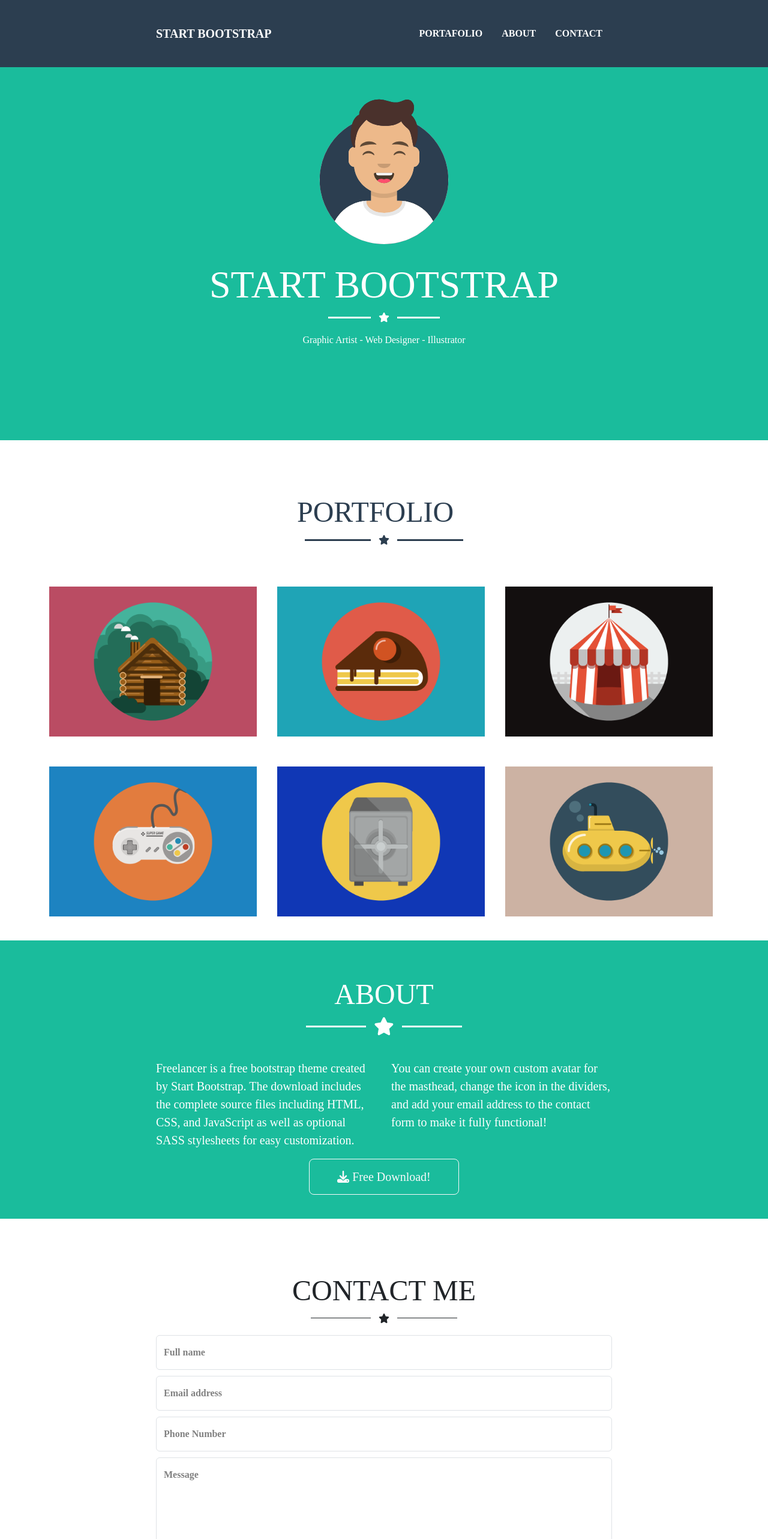
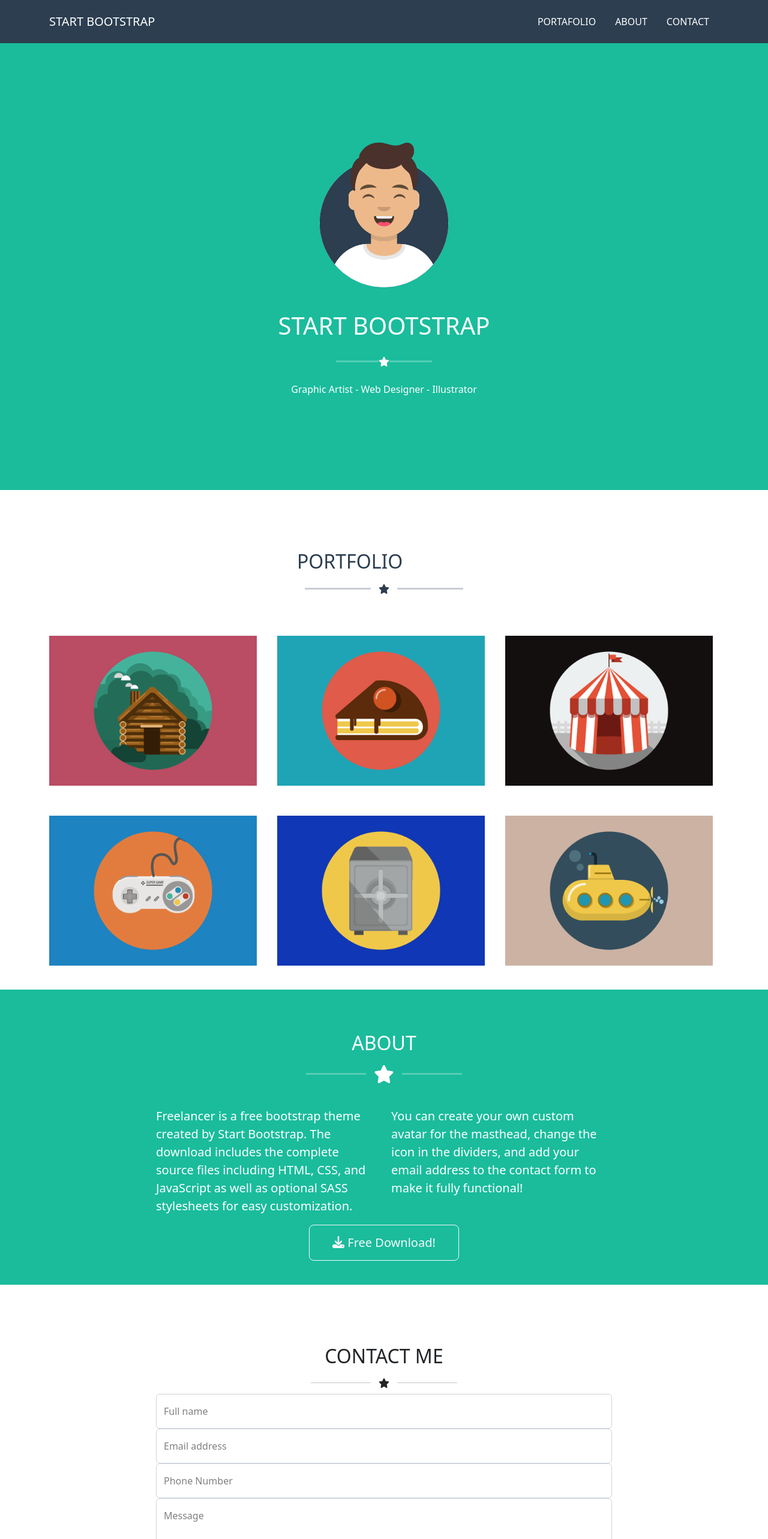
Before and after one commit to fass28/landing-cv, a React (Vite) app: page / in a window 1280 px wide. Shown: the top 2566 px of the page at 60% size. Built offline with nearby package versions, Linux system fonts and the light colour scheme.

Commit message:
adding react-bootstrap

```diff
--- a/index.html
+++ b/index.html
@@ -4,13 +4,6 @@
     <meta charset="UTF-8" />
     <link rel="icon" type="image/svg+xml" href="/vite.svg" />
     <meta name="viewport" content="width=device-width, initial-scale=1.0" />
-    <script src="https://code.jquery.com/jquery-2.1.3.min.js"></script>
-    <script src="https://cdn.jsdelivr.net/npm/bootstrap@4.6.2/dist/js/bootstrap.bundle.min.js" integrity="sha384-Fy6S3B9q64WdZWQUiU+q4/2Lc9npb8tCaSX9FK7E8HnRr0Jz8D6OP9dO5Vg3Q9ct" crossorigin="anonymous"></script>
-    <link rel="stylesheet" href="https://cdn.jsdelivr.net/npm/bootstrap@5.3.0-alpha1/dist/css/bootstrap.min.css">
-    <link
-    rel="stylesheet"
-    href="https://cdnjs.cloudflare.com/ajax/libs/animate.css/4.1.1/animate.min.css"/>
-    <link rel="stylesheet" href="https://use.fontawesome.com/releases/v5.15.4/css/all.css" integrity="sha384-DyZ88mC6Up2uqS4h/KRgHuoeGwBcD4Ng9SiP4dIRy0EXTlnuz47vAwmeGwVChigm" crossorigin="anonymous"/>
     <title>Bootstrap Page - 01</title>
   </head>
   <body>
--- a/package.json
+++ b/package.json
@@ -13,7 +13,9 @@
     "@fortawesome/free-brands-svg-icons": "^6.2.1",
     "@fortawesome/free-solid-svg-icons": "^6.2.1",
     "@fortawesome/react-fontawesome": "^0.2.0",
+    "bootstrap": "^5.2.3",
     "react": "^18.2.0",
+    "react-bootstrap": "^2.7.0",
     "react-dom": "^18.2.0",
     "react-fontawesome": "^1.7.1"
   },
--- a/src/App.jsx
+++ b/src/App.jsx
@@ -1,6 +1,7 @@
 import { About } from "./components/About"
 import { Contact } from "./components/Contact"
 import { Footer } from "./components/Footer"
+import Modal from "./components/Modal"
 import { NavBar } from "./components/NavBar"
 import { Portafolio } from "./components/Portafolio"
 import { Start } from "./components/Start"
@@ -14,7 +15,7 @@ const  App = () =>   {
       <About></About>
       <Contact></Contact>
       <Footer></Footer>
-
+      <Modal></Modal>
     </>
   )
 }
--- a/src/components/About.jsx
+++ b/src/components/About.jsx
@@ -14,7 +14,7 @@ export const About = () => {
           <p className="col-lg-6 col-sm-12">Freelancer is a free bootstrap theme created by Start Bootstrap. The download includes the complete source files including HTML, CSS, and JavaScript as well as optional SASS stylesheets for easy customization.</p>
           <p className="col-lg-6 col-sm-12">You can create your own custom avatar for the masthead, change the icon in the dividers, and add your email address to the contact form to make it fully functional!</p>
       </div>
-      <button class="btn btn-outline-light btn-lg download-btn" type="button"><FontAwesomeIcon icon="fa-solid fa-download" /> Free Download! </button>
+      <button className="btn btn-outline-light btn-lg download-btn" type="button"><FontAwesomeIcon icon="fa-solid fa-download" /> Free Download! </button>
     </section>
   )
 }
--- a/src/components/Contact.jsx
+++ b/src/components/Contact.jsx
@@ -14,19 +14,19 @@ export const Contact = () => {
         </div>
         <div className="form-floating">
           <input type="password" className="form-control" id="floatingName" placeholder="Password" />
-          <label for="floatingName">Full name</label>
+          <label htmlFor="floatingName">Full name</label>
         </div>
           <div className="form-floating">
             <input type="password" className="form-control" id="floatingEmail" placeholder="Password" />
-            <label for="floatingEmail">Email address</label>
+            <label htmlFor="floatingEmail">Email address</label>
           </div>
           <div className="form-floating">
             <input type="password" className="form-control" id="floatingPhone" placeholder="Password" />
-            <label for="floatingPhone">Phone Number</label>
+            <label htmlFor="floatingPhone">Phone Number</label>
           </div>
           <div className="form-floating">
             <textarea type="password" className="form-control" id="floatingMessage" placeholder="Password"></textarea>
-            <label for="floatingMessage">Message</label>
+            <label htmlFor="floatingMessage">Message</label>
         </div>
         <button className='btn btn-success' id='button'>Send</button>
       </form>
--- /dev/null
+++ b/src/components/Modal.jsx
@@ -0,0 +1,72 @@
+/* import React from "react"; */
+
+import React, { useState } from "react";
+import Button from "react-bootstrap/Button";
+import { Modal } from "react-bootstrap";
+
+const ModalComponent = () => {
+  const [show, setShow] = useState(false);
+
+  const handleClose = () => setShow(false);
+  const handleShow = () => setShow(true);
+
+  return (
+    <>
+      <Button variant="primary" onClick={handleShow}>
+        Launch static backdrop modal
+      </Button>
+
+      <Modal
+        show={show}
+        onHide={handleClose}
+        backdrop="static"
+        keyboard={false}
+      >
+        <Modal.Header closeButton>
+          <Modal.Title>Modal title</Modal.Title>
+        </Modal.Header>
+        <Modal.Body>
+          I will not close if you click outside me. Don't even try to press
+          escape key.
+        </Modal.Body>
+        <Modal.Footer>
+          <Button variant="secondary" onClick={handleClose}>
+            Close
+          </Button>
+          <Button variant="primary">Understood</Button>
+        </Modal.Footer>
+      </Modal>
+    </>
+  );
+}
+
+export default ModalComponent
+
+
+/* render(<Example />); */
+
+/* export const Modal = () => {
+  return (
+    <>
+        <button type="button" className="btn btn-primary" data-toggle="modal" data-target="#exampleModal">
+                Launch demo modal
+        </button>
+            <div className="modal fade" id="exampleModal" tabIndex="-1" role="dialog" aria-labelledby="exampleModalLabel" aria-hidden="true">
+            <div className="modal-dialog" role="document">
+                <div className="modal-content">
+                <div className="modal-header">
+                    <h5 className="modal-title" id="exampleModalLabel">Modal title</h5>
+                    <button type="button" className="close" data-dismiss="modal" aria-label="Close">
+                    <span aria-hidden="true">&times;</span>
+                    </button>
+                </div>
+                <div className="modal-body">
+                    ...
+                </div>
+                </div>
+            </div>
+        </div>
+    </>
+  )
+}
+ */
--- a/src/components/NavBar.jsx
+++ b/src/components/NavBar.jsx
@@ -1,28 +1,43 @@
+import Container from "react-bootstrap/Container";
+import Nav from "react-bootstrap/Nav";
+import Navbar from "react-bootstrap/Navbar";
+import NavDropdown from "react-bootstrap/NavDropdown";
+
 export const NavBar = () => {
   return (
     <>
-      <section className="nav-bar fixed-top" id="navBar">
-       <nav className="navbar navbar-expand-lg navbar-dark " >
-        <a className="navbar-brand" >START BOOTSTRAP</a>
-        <button className="navbar-toggler" type="button" data-toggle="collapse" data-target="#navbarSupportedContent" aria-controls="navbarSupportedContent" aria-expanded="false" aria-label="Toggle navigation">
-           Menu <span className="navbar-toggler-icon"></span>
-        </button>
-
-        <div className="collapse navbar-collapse justify-content-end" id="navbarSupportedContent">
-          <ul className="navbar-nav ml-auto ">
-              <li className="nav-item">
-                <a className="nav-link py-3 px-0 px-lg-3" href="#portfolio">PORTAFOLIO</a>
-              </li>
-              <li className="nav-item">
-                <a className="nav-link py-3 px-0 px-lg-3" href="#about">ABOUT</a>
-              </li>
-              <li className="nav-item">
-                <a className="nav-link py-3 px-0 px-lg-3" href="#contact">CONTACT</a>
-              </li>
-            </ul>
-          </div>
-        </nav>
+      <section className="nav-bar" id="navBar">
+        <Container>
+          <Navbar variant="dark" expand="lg">
+            <Navbar.Brand href="#home">START BOOTSTRAP</Navbar.Brand>
+            <Navbar.Toggle aria-controls="basic-navbar-nav">
+              Menu <span className="navbar-toggler-icon"></span>
+            </Navbar.Toggle>
+            <Navbar.Collapse
+              id="basic-navbar-nav"
+              className="justify-content-end"
+            >
+              <Nav className="ml-auto">
+                <Nav.Item>
+                  <Nav.Link href="#portfolio" className="py-3 px-0 px-lg-3">
+                    PORTAFOLIO
+                  </Nav.Link>
+                </Nav.Item>
+                <Nav.Item>
+                  <Nav.Link href="#about" className="py-3 px-0 px-lg-3">
+                    ABOUT
+                  </Nav.Link>
+                </Nav.Item>
+                <Nav.Item>
+                  <Nav.Link href="#contact" className="py-3 px-0 px-lg-3">
+                    CONTACT
+                  </Nav.Link>
+                </Nav.Item>
+              </Nav>
+            </Navbar.Collapse>
+          </Navbar>
+        </Container>
       </section>
     </>
-  )
-}
+  );
+};
--- a/src/components/Start.jsx
+++ b/src/components/Start.jsx
@@ -1,10 +1,14 @@
-import { FontAwesomeIcon } from '@fortawesome/react-fontawesome'
-import avatarImg from "../assets/avataaars.svg"
+import { FontAwesomeIcon } from "@fortawesome/react-fontawesome";
+import avatarImg from "../assets/avataaars.svg";
 
 export const Start = () => {
   return (
     <>
-      <section className="container d-flex align-items-center flex-column start" id='start'>
+      <section
+        className="d-flex align-items-center flex-column start"
+        id="start"
+      >
+        <div className="container text-center">
           <img src={avatarImg} alt="sadsad" />
           <h1>START BOOTSTRAP</h1>
           <span>
@@ -13,7 +17,8 @@ export const Start = () => {
             <hr />
           </span>
           <h6>Graphic Artist - Web Designer - Illustrator</h6>
+        </div>
       </section>
     </>
-  )
-}
+  );
+};
--- a/src/main.jsx
+++ b/src/main.jsx
@@ -3,6 +3,7 @@ import ReactDOM from 'react-dom/client'
 import App from './App'
 import "./style.css"
 import "./fontAwesome"
+import 'bootstrap/dist/css/bootstrap.min.css';
 
 ReactDOM.createRoot(document.getElementById('root')).render(
     <App ></App>
--- a/src/style.css
+++ b/src/style.css
@@ -9,7 +9,7 @@ body{
 .nav-bar{
     background-color: rgb(44, 62, 80);
     color: white;
-    padding: 20px 260px;
+    /* padding: 20px 260px; */
 }
 
 .nav-bar a{
@@ -208,7 +208,7 @@ h5 a{
     .nav-bar{
         background-color: rgb(44, 62, 80);
         color: white;
-        padding: 20px 50px
+        /* padding: 20px 50px */
     }
 
     .portafolio{
```
Also changed, not shown: 1 other file (tests, documents, lock files or other folders). Lines whose indentation alone changed are shown as unchanged.
